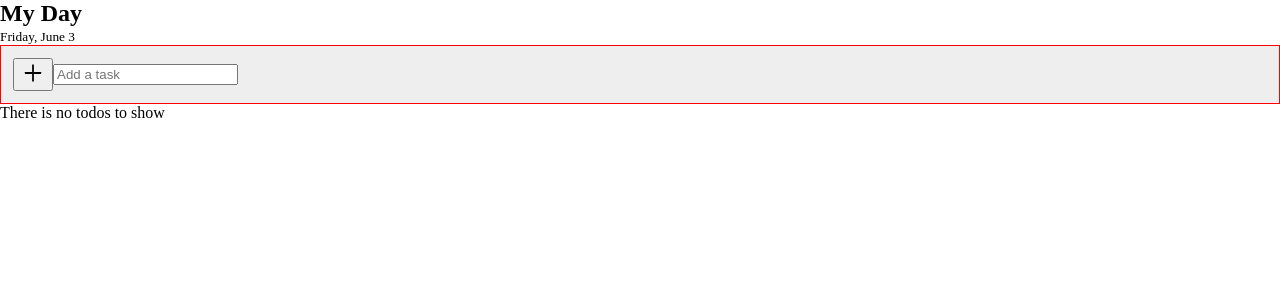
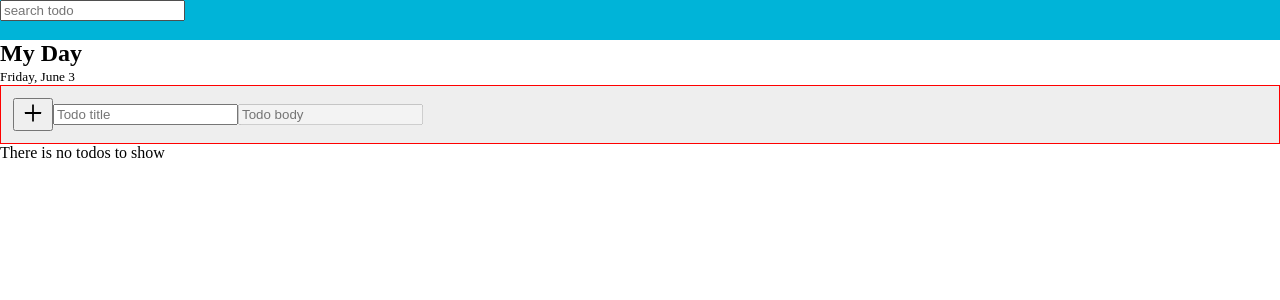
Before and after one commit to sabiq7392/dicoding-react-todo-app, a React (Create React App) app: page / in a window 1280 px wide. Shown: the top 300 px of the page. Built offline with nearby package versions, Linux system fonts and the light colour scheme.

Commit message:
add search todo feature

```diff
--- a/src/App.tsx
+++ b/src/App.tsx
@@ -2,17 +2,22 @@ import GlobalsStyles from "./styles/Globals.styled";
 import { Article, Aside, Button, Div, Footer, Form, H1, H2, Header, Input, Main, P, Section, Small } from "./styles/mame-styled/core/HtmlTag";
 import { AiOutlinePlus } from "react-icons/ai";
 import STYLES_CONFIG from "./styles/styles.config";
-import { ReactElement, useEffect, useId, useRef, useState } from "react";
-import TODOS_DATA from "./data/TODOS_DATA";
-import { default as RenderIf } from "./styles/mame-styled/core/utils/js-syntax/If";
+import { ReactElement, useId, useRef, useState } from "react";
+import TODOS_DATA, { Todos } from "./data/TODOS_DATA";
+import { default as __RenderIf } from "./styles/mame-styled/core/utils/js-syntax/If";
+import { default as __Map } from "./styles/mame-styled/core/utils/js-syntax/Map";
 
-const { spacing } = STYLES_CONFIG;
+const { spacing, color } = STYLES_CONFIG;
 
 function App(): ReactElement {
   const form = useRef<HTMLFormElement>();
   const title = useRef<HTMLInputElement>();
+  const body = useRef<HTMLInputElement>();
+  const search = useRef<HTMLInputElement>();
   const todosContainer = useRef<HTMLDivElement>();
   const [TODO_DATA, SET_TODO_DATA] = useState({});
+  const [SEARCH_TODO_DATA, SET_SEARCH_TODO_DATA] = useState([]);
+  const [searchTodoInputValue, setSearchTodoInputValue] = useState("");
 
   const addTodo = (e: any) => {
     e.preventDefault();
@@ -34,15 +39,25 @@ function App(): ReactElement {
     SET_TODO_DATA(TODOS_DATA.splice(indexOfTodo, 1));
 
     console.log(TODOS_DATA);
-    console.log({ message: "successfully deleted todo" })
+    console.log({ message: "successfully deleted todo" });
+  };
+
+  const searchTodo = () => {
+    const searchValue = (search.current as HTMLInputElement).value.toLowerCase();
+
+    const findByTitle = TODOS_DATA.filter(todo => todo.title.toLowerCase().includes(searchValue));
+
+    setSearchTodoInputValue(searchValue);
+    SET_SEARCH_TODO_DATA(findByTitle as []);
+    console.log(searchValue === "" ? "nothing to look for" : findByTitle);
   };
 
   return (
     <>
       <GlobalsStyles />
-      <Header>
+      <Header cssXs={{ background: color.primary, height: 40 }}>
         {/* logo - brand */}
-        {/* searcbar */}
+        <Input type="search" placeholder="search todo" ref={search} onChange={searchTodo} />
       </Header>
       <Aside>
         {/* optional */}
@@ -55,14 +70,15 @@ function App(): ReactElement {
             <Button type="submit">
               <AiOutlinePlus size={24} />
             </Button>
-            <Input placeholder="Add a task" type="text" ref={title} required />
+            <Input placeholder="Todo title" type="text" ref={title} required />
+            <Input placeholder="Todo body" type="text" ref={body} disabled />
           </Form>
           <Div ref={todosContainer}>
-            <RenderIf is={TODOS_DATA.length === 0}>
+            <__RenderIf is={TODOS_DATA.length === 0}>
               <P>There is no todos to show</P>
-            </RenderIf>
+            </__RenderIf>
 
-            <RenderIf is={TODOS_DATA.length > 0}>
+            <__RenderIf is={TODOS_DATA.length > 0 && searchTodoInputValue === ""}>
               {TODOS_DATA.map((({ id, title, body, createdAt }, index) =>
                 <Section key={index}>
                   <H2>{title}</H2>
@@ -71,7 +87,18 @@ function App(): ReactElement {
                   <Button onClick={() => deleteTodo(id)}>Delete</Button>
                 </Section>
               ))}
-            </RenderIf>
+            </__RenderIf>
+
+            <__RenderIf is={TODOS_DATA.length > 0 && searchTodoInputValue !== ""}>
+              <__Map data={SEARCH_TODO_DATA} render={(({ id, title, body, createdAt }: Todos, index: number) =>
+                <Section key={index}>
+                  <H2>{title}</H2>
+                  <P>{body}</P>
+                  <Small>{createdAt}</Small>
+                  <Button onClick={() => deleteTodo(id)}>Delete</Button>
+                </Section>
+              )}/>
+            </__RenderIf>
           </Div>
         </Article>
       </Main>
```
